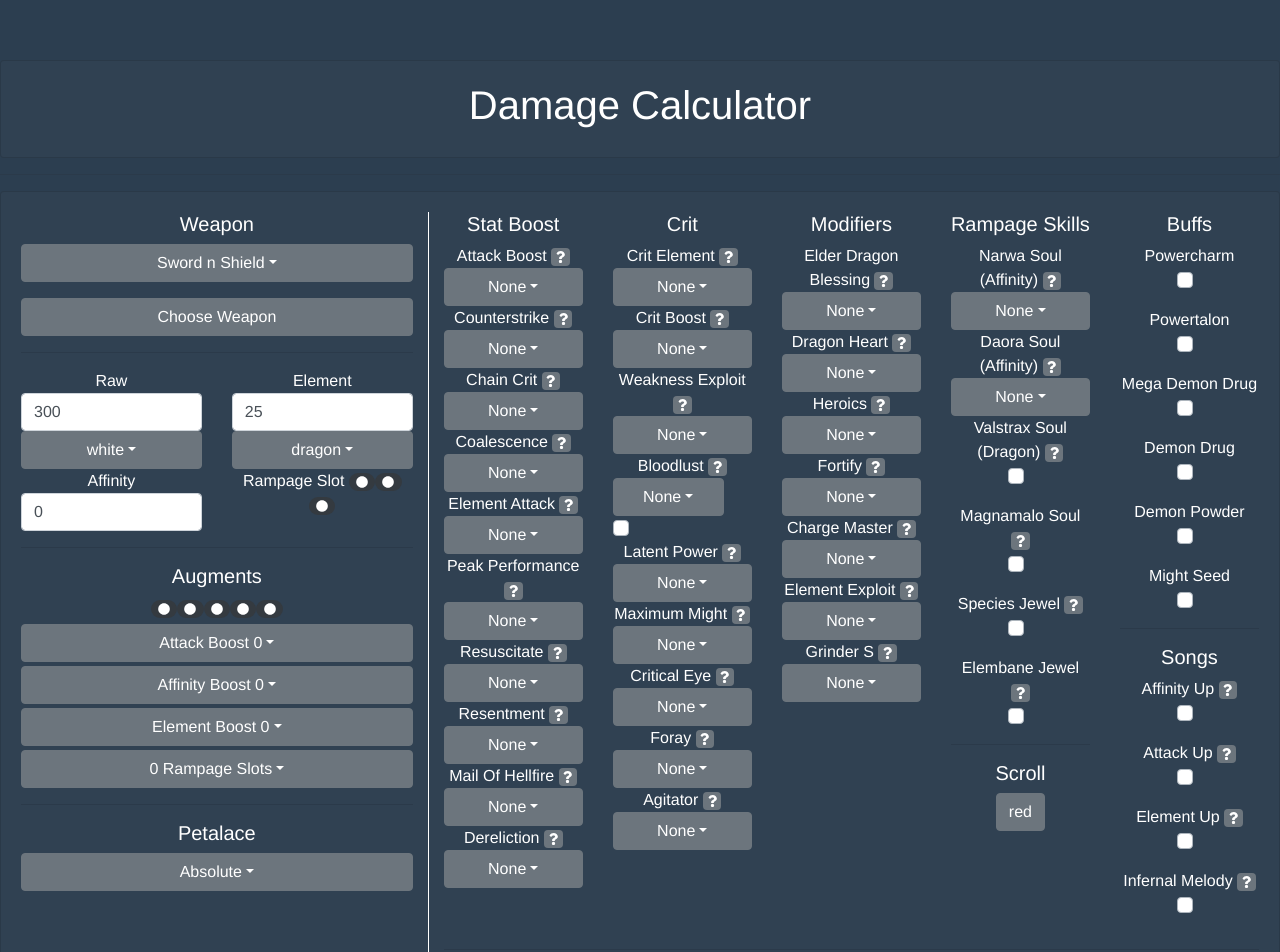
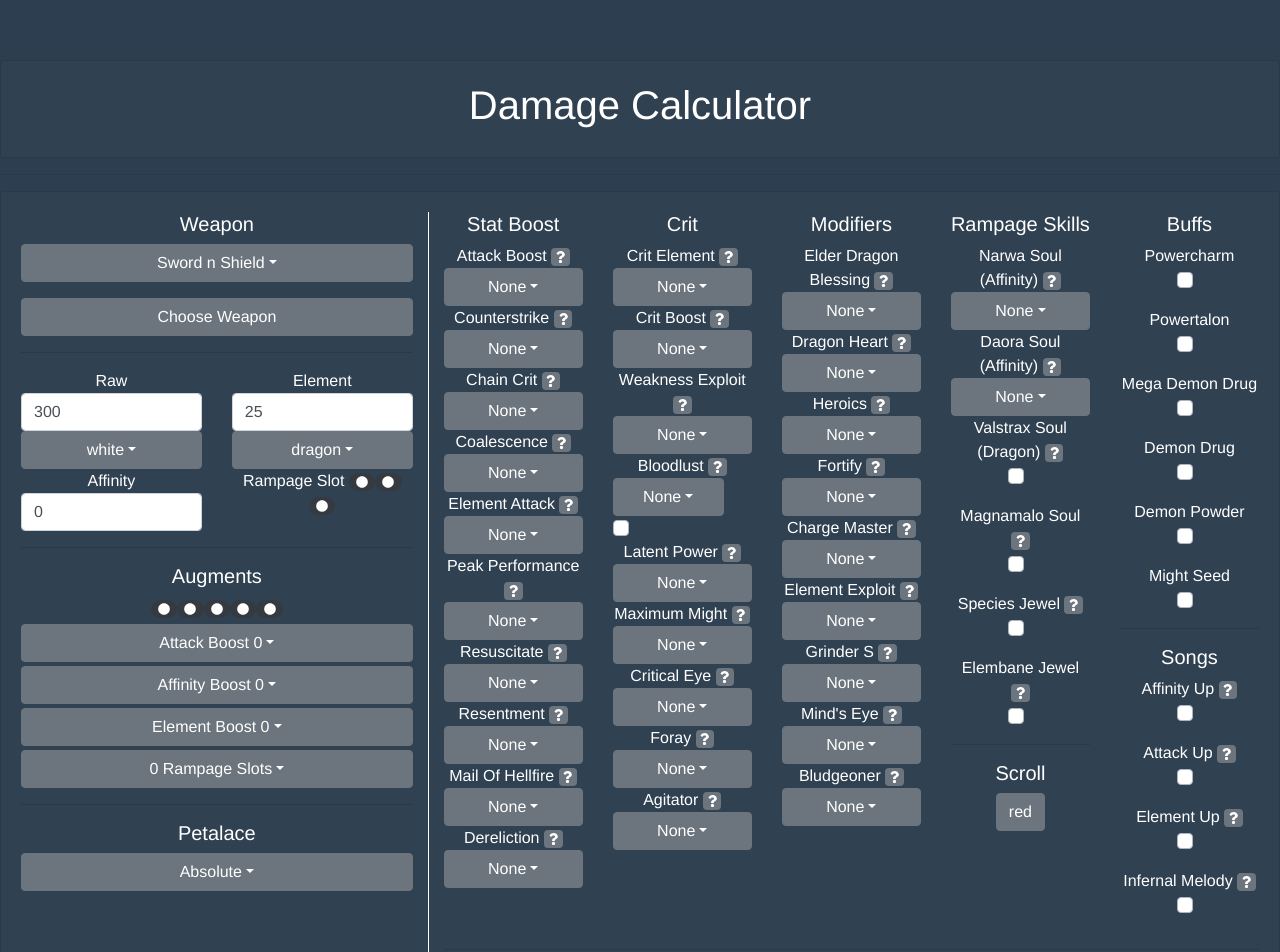
Before and after one commit to Cyan-g/DnD-tracker, a Vue app: page / in a window 1280 px wide. Shown: the top 952 px of the page. Built offline with nearby package versions, Linux system fonts and the light colour scheme.

Commit message:
Bludgeoner and Mind's Eye

```diff
--- a/src/App.vue
+++ b/src/App.vue
@@ -327,8 +327,11 @@
                 v-for="skill in data.modifiers"
                 :key="skill.key"
                 v-show="
-                  skill.key != 'chargeMaster' ||
-                    chargeMasterWeapons.includes(info.weaponType)
+                  ((skill.key != 'chargeMaster' ||
+                    chargeMasterWeapons.includes(info.weaponType)) &&
+                    !skill.meleeOnly && !skill.rangedOnly) ||
+                    (skill.meleeOnly && !isRanged) ||
+                    (skill.rangedOnly && isRanged)
                 "
               >
                 {{ skill.label }}
@@ -763,6 +766,8 @@ export default {
         resentment: { label: "None", raw: 0 },
         elderBlessing: { label: "None", mod: 0 },
         elementExploit: { label: "None", mod: 0 },
+        bludgeoner: { label: "None", mod: 1 },
+        mindsEye: { label: "None", mod: 1 },
         chargeMaster: { label: "None", mod: 0, bow: 0 },
         dragonHeart: { label: "None", mod: 0 },
         mailOfHellfire: { label: "None", element: 0, raw: 0 },
@@ -867,6 +872,18 @@ export default {
       if (this.info.species && this.effectiveRampageSlots >= 2)
         total += this.info.raw * 0.05;
 
+      // Melee Hit skills
+      if (!this.isRanged) {
+        if (!this.isWeakspot) total *= this.info.mindsEye.mod;
+
+        if (this.info.sharpness.raw <= 1) total *= this.info.bludgeoner.mod;
+        else if (
+          this.info.sharpness.raw <= 1.05 &&
+          this.info.bludgeoner.label == "Level 3"
+        )
+          total *= this.info.bludgeoner.mod;
+      }
+
       // Sharpness
       total *= this.info.sharpness.raw;
       // Hitzone
@@ -916,6 +933,14 @@ export default {
     },
   },
   computed: {
+    isRanged() {
+      return ["Bow", "Light Bowgun", "Heavy Bowgun"].includes(
+        this.info.weaponType
+      );
+    },
+    isWeakspot() {
+      return (this.info.partPhys / 100.0) * this.info.sharpness.raw >= 0.42;
+    },
     augmentSlotsFilled() {
       let total = 0;
       total += this.info.attackBoostAugment.slots;
@@ -935,7 +960,7 @@ export default {
       if (!this.info) return 0;
       let total = (
         (parseInt(this.info.affinity) +
-          parseInt(this.info.wex.value) +
+          parseInt(this.isWeakspot ? this.info.wex.value : 0) +
           parseInt(this.info.affinityBoostAugment.aff) +
           //Raging Jewel
           parseInt(
--- a/src/data/data.json
+++ b/src/data/data.json
@@ -419,6 +419,7 @@
     {
       "label": "Grinder S",
       "key": "grinder",
+      "meleeOnly": true,
       "description": "Modifies elemental and raw damage after recovering 2 or more levels of sharpness",
       "values": [
         { "label": "None", "raw": 0, "element": 0 },
@@ -426,6 +427,30 @@
         { "label": "Level 2", "raw": 0.1, "element": 0.075 },
         { "label": "Level 3", "raw": 0.1, "element": 0.075 }
       ]
+    },
+    {
+      "label": "Mind's Eye",
+      "key": "mindsEye",
+      "meleeOnly": true,
+      "description": "Modifies raw damage when not attacking weakspots (50% chance at level 1)",
+      "values": [
+        { "label": "None", "mod": 1 },
+        { "label": "Level 1", "mod": 1.1 },
+        { "label": "Level 2", "mod": 1.15 },
+        { "label": "Level 3", "mod": 1.3 }
+      ]
+    },
+    {
+      "label": "Bludgeoner",
+      "key": "bludgeoner",
+      "meleeOnly": true,
+      "description": "Modifies raw damage when on low sharpness",
+      "values": [
+        { "label": "None", "mod": 1 },
+        { "label": "Level 1", "mod": 1.05 },
+        { "label": "Level 2", "mod": 1.1 },
+        { "label": "Level 3", "mod": 1.1 }
+      ]
     }
   ]
 }
```
